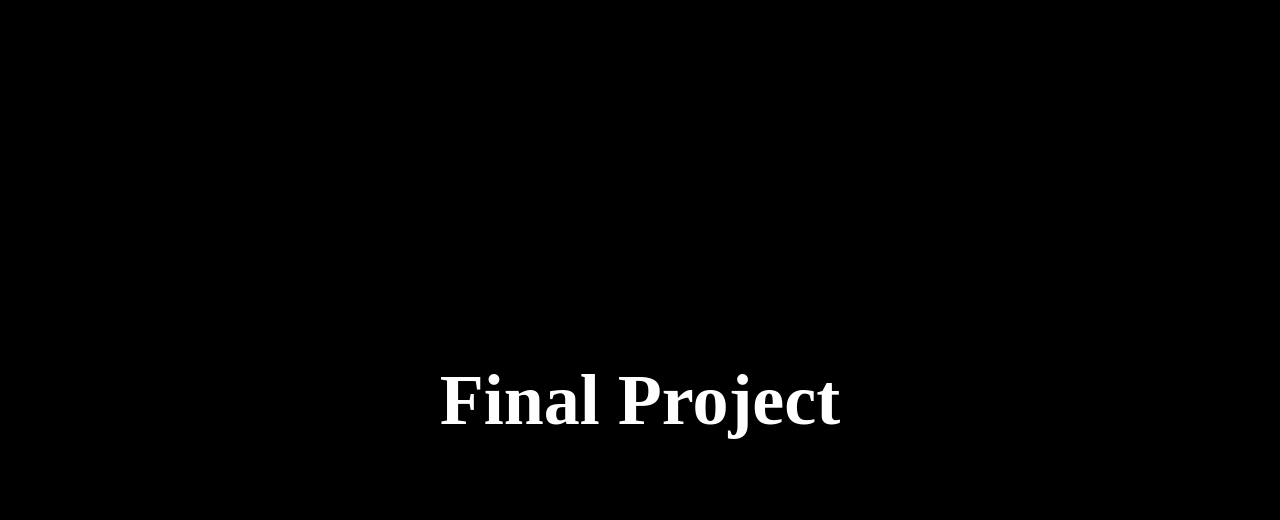
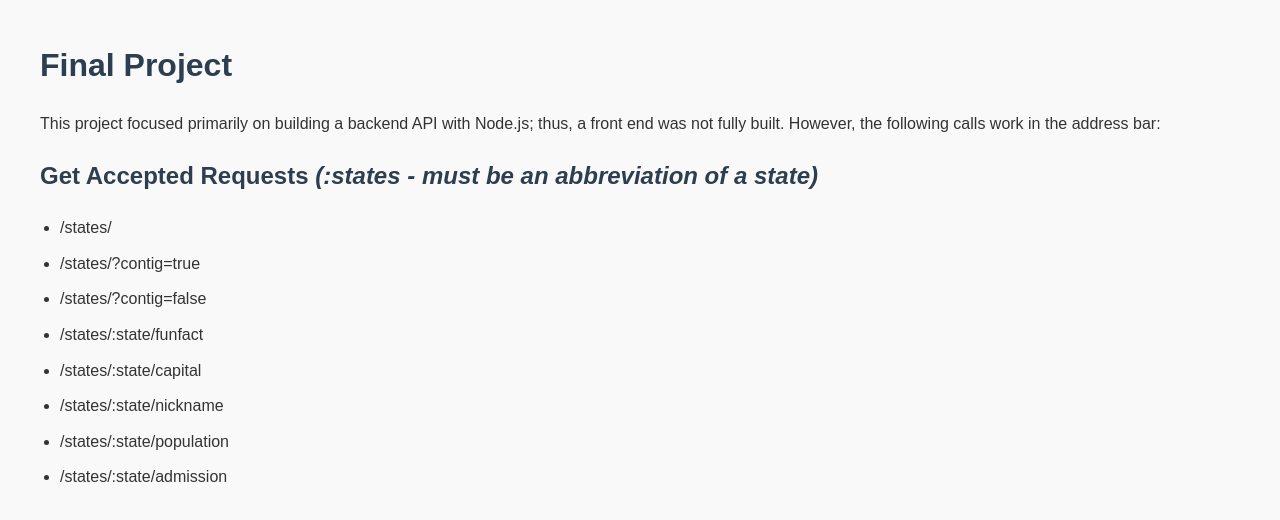
Before and after one commit to Pavel-Martinez-22/Full-Stack-API-States, a website: page views/index.html in a window 1280 px wide. Drawn offline with Linux system fonts and the light colour scheme; files that its build step writes are made by us from their sources.

Commit message:
Updated information on index

```diff
--- a/public/css/style.css
+++ b/public/css/style.css
@@ -1,14 +1,32 @@
-* {
-    margin: 0;
-    padding: 0;
-    box-sizing: border-box;
+/* style.css */
+
+/* Base body styling */
+body {
+  font-family: Arial, sans-serif;
+  margin: 40px;
+  line-height: 1.6;
+  background-color: #f9f9f9;
+  color: #333;
 }
 
-body {
-    font-size: 36px;
-    min-height: 100vh;
-    color: #fff;
-    background-color: #000;
-    display: grid;
-    place-content: center;
+/* Heading spacing */
+h1, h2 {
+  margin-bottom: 20px;
+  color: #2c3e50;
 }
+
+/* Paragraph spacing */
+p {
+  margin-bottom: 20px;
+}
+
+/* List styling */
+ul {
+  margin-bottom: 30px;
+  padding-left: 20px;
+  list-style-type: disc;
+}
+
+li {
+  margin-bottom: 10px;
+}
--- a/views/index.html
+++ b/views/index.html
@@ -9,6 +9,29 @@
   </head>
 
   <body>
+    <body>
     <h1>Final Project</h1>
+
+    <!-- Project description paragraph -->
+    <p>
+      This project focused primarily on building a backend API with Node.js;
+      thus, a front end was not fully built. However, the following calls work
+      in the address bar:
+    </p>
+
+    <!-- Accepted request list -->
+    <h2>Get Accepted Requests <em>(:states - must be an abbreviation of a state)</em></h2>
+    <ul>
+      <li>/states/</li>
+      <li>/states/?contig=true</li>
+      <li>/states/?contig=false</li>
+      <li>/states/:state/funfact</li>
+      <li>/states/:state/capital</li>
+      <li>/states/:state/nickname</li>
+      <li>/states/:state/population</li>
+      <li>/states/:state/admission</li>
+    </ul>
+  </body>
+
   </body>
 </html>
```
